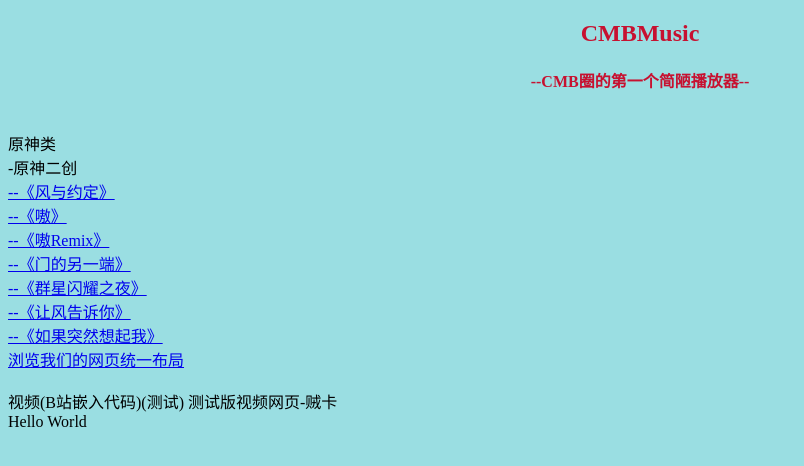
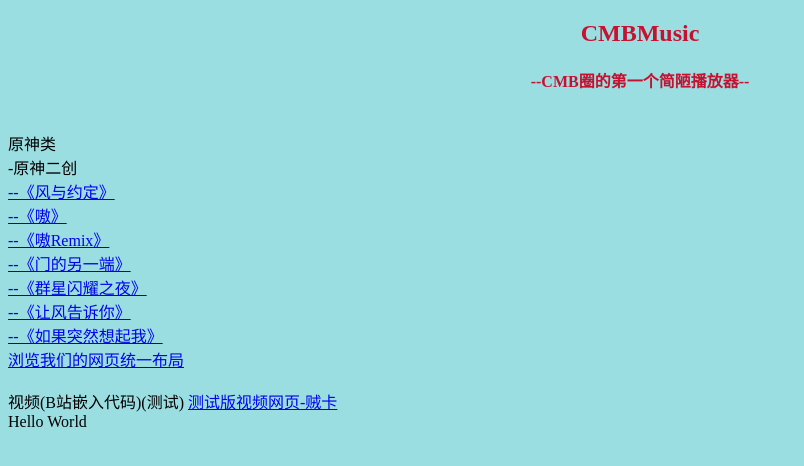
Before and after one commit to xiaoniaoawa/xiaoniaoawa.github.io, a plain HTML site: page index.html in a window 1280 px wide. Shown: the whole page, without its empty margins (0-804 px from the left). Drawn offline with Linux system fonts and the light colour scheme.

Commit message:
Update index.html

```diff
--- a/index.html
+++ b/index.html
@@ -20,7 +20,7 @@
     <a href="如果突然想起我.html"  target="opentype">--《如果突然想起我》</a><br>
     <a href="模板.html"  target="opentype">浏览我们的网页统一布局</a><br>
     <br>视频(B站嵌入代码)(测试)
-    <a herf="videoindex.html"  target="opentype">测试版视频网页-贼卡</a><br>
+    <a href="videoindex.html"  target="opentype">测试版视频网页-贼卡</a><br>
     Hello World
 </body>
 </html>
```
